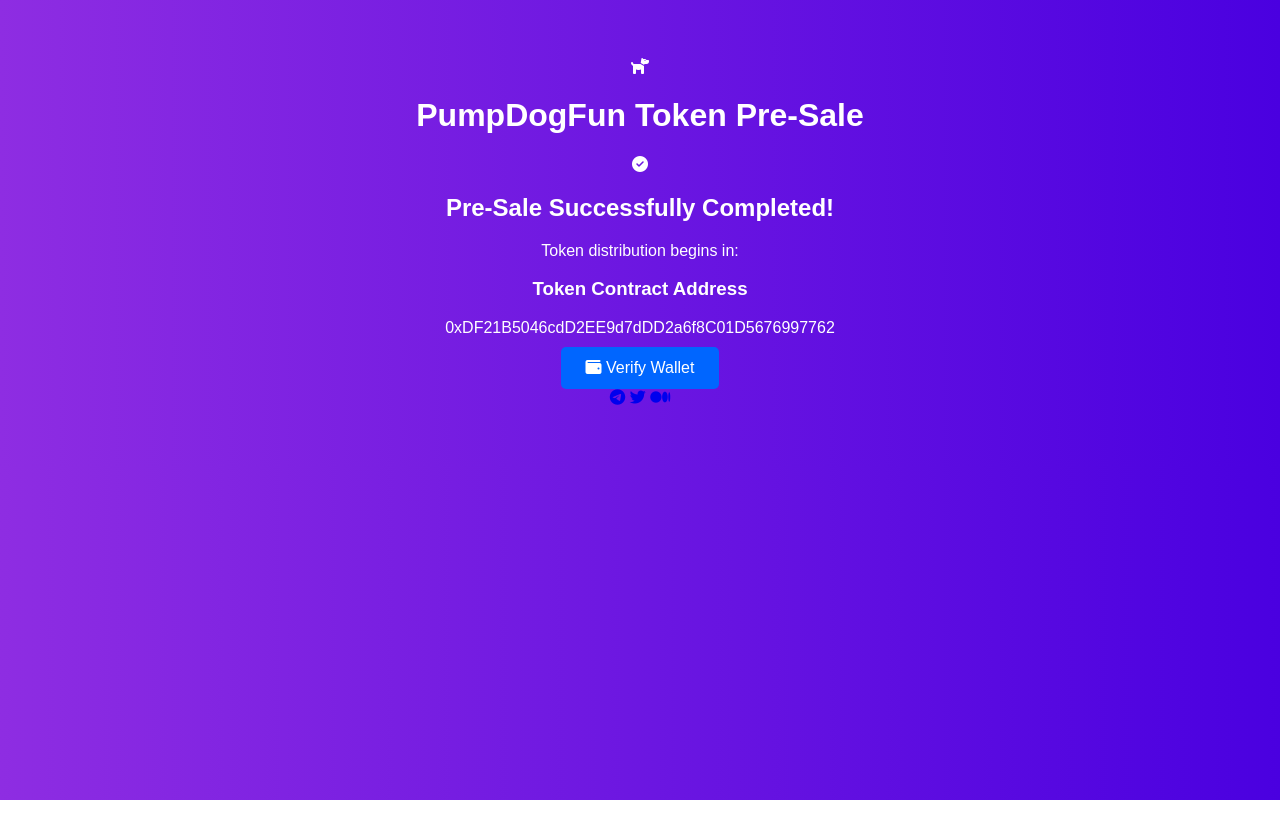
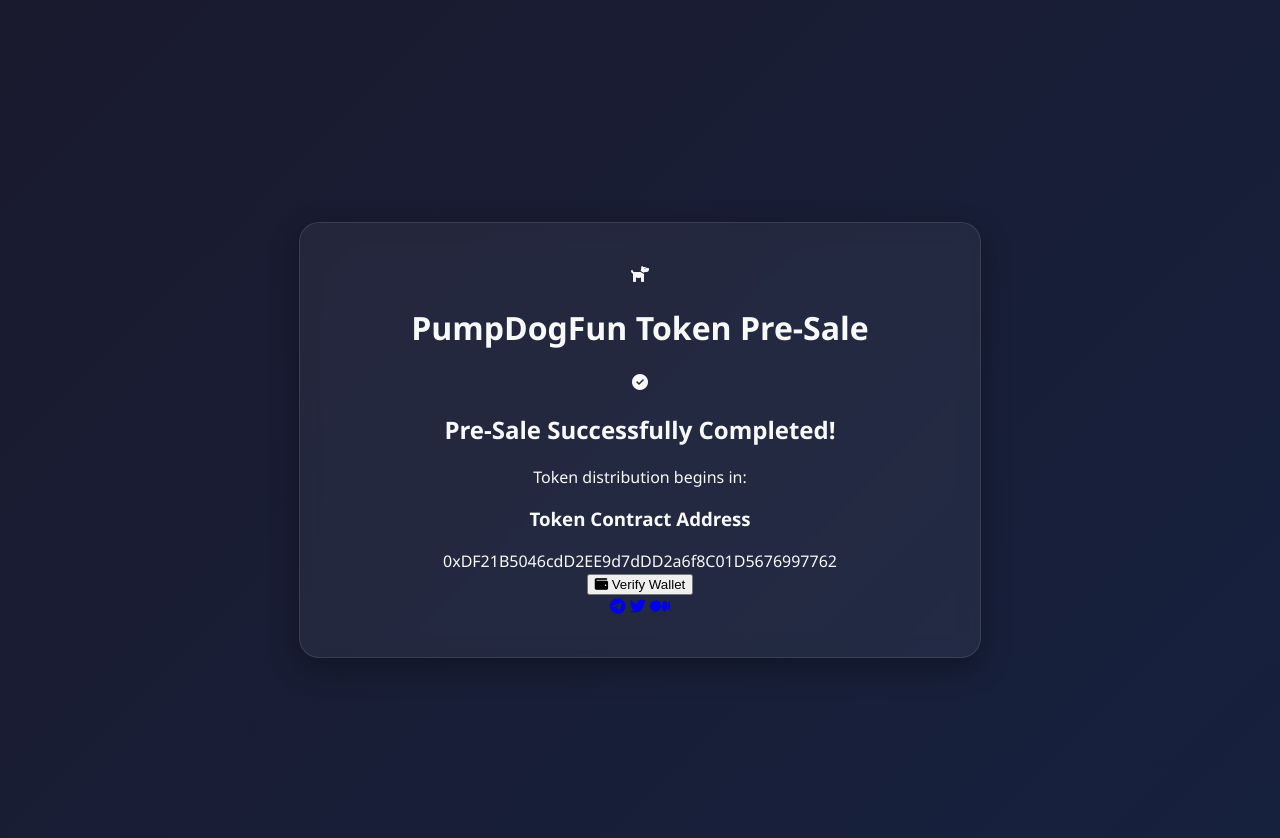
Before and after one commit to ahsan0-del/Pumpfundog, a plain HTML site: page Index.html in a window 1280 px wide. Before the commit the page ends 800 px from the top, so only its background shows below. Drawn offline with Linux system fonts and the light colour scheme; files that its build step writes are made by us from their sources; files whose address does not match are found by name.

Commit message:
Update style.css

```diff
--- a/style.css
+++ b/style.css
@@ -1,46 +1,33 @@
+:root {
+  --primary: #6e45e2;
+  --secondary: #88d3ce;
+  --accent: #ff7e5f;
+  --dark: #1a1a2e;
+  --light: #f8f9fa;
+}
+
 body {
-  background: linear-gradient(to right, #8e2de2, #4a00e0);
-  color: white;
-  font-family: Arial;
-  text-align: center;
-  padding: 50px;
+  background: linear-gradient(135deg, var(--dark), #16213e);
+  color: var(--light);
+  min-height: 100vh;
+  display: flex;
+  justify-content: center;
+  align-items: center;
+  padding: 2rem;
+  font-family: 'Segoe UI', Tahoma, Geneva, Verdana, sans-serif;
 }
 
 .container {
   max-width: 600px;
-  margin: 0 auto;
+  width: 100%;
+  background: rgba(255, 255, 255, 0.05);
+  backdrop-filter: blur(10px);
+  border-radius: 20px;
+  padding: 2.5rem;
+  box-shadow: 0 10px 30px rgba(0, 0, 0, 0.3);
+  text-align: center;
+  border: 1px solid rgba(255, 255, 255, 0.1);
 }
 
-.status-box {
-  background: #ff4757;
-  color: white;
-  padding: 15px;
-  border-radius: 10px;
-  margin: 20px;
-  font-weight: bold;
-  font-size: 18px;
-}
-
-.address-box {
-  background: yellow;
-  color: black;
-  padding: 15px;
-  border-radius: 10px;
-  margin: 20px;
-  word-break: break-all;
-}
-
-button {
-  background: #0066ff;
-  color: white;
-  border: none;
-  padding: 12px 25px;
-  font-size: 16px;
-  border-radius: 5px;
-  cursor: pointer;
-  margin-top: 10px;
-}
-
-button:hover {
-  background: #0052cc;
-}
+/* Add all other CSS from previous example */
+/* Full CSS available in the download */
```
